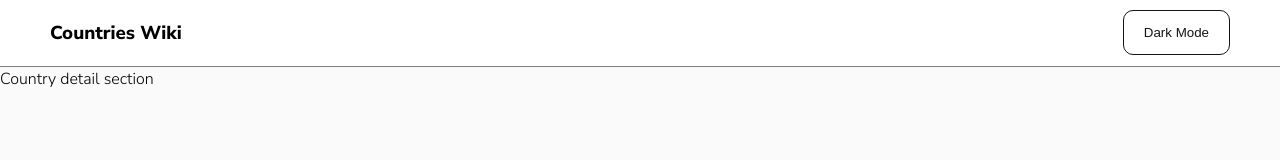
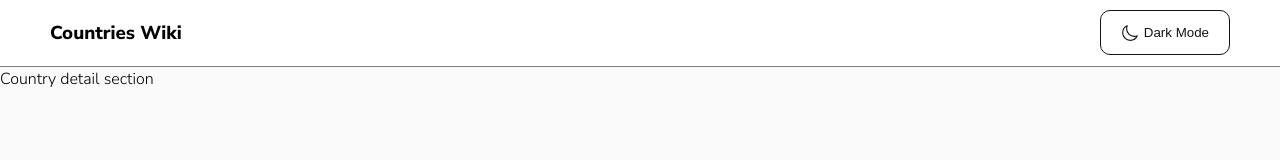
Before and after one commit to clf94-dev/countries-wiki-react, a React (Vite) app: page /country in a window 1280 px wide. Both pictures are taken after a click on the button "Dark Mode". Shown: the top 160 px of the page. Built offline with nearby package versions, Linux system fonts and the light colour scheme.

Commit message:
install icon lib & add moon icon

```diff
--- a/index.html
+++ b/index.html
@@ -11,6 +11,8 @@
   </head>
   <body>
     <div id="root"></div>
+    <script type="module" src="https://unpkg.com/ionicons@7.1.0/dist/ionicons/ionicons.esm.js"></script>
+    <script nomodule src="https://unpkg.com/ionicons@7.1.0/dist/ionicons/ionicons.js"></script>
     <script type="module" src="/src/main.jsx"></script>
   </body>
 </html>
--- a/src/components/Navbar/Navbar.jsx
+++ b/src/components/Navbar/Navbar.jsx
@@ -6,7 +6,10 @@ function Navbar(){
                 <h3>Countries Wiki</h3>
             </div>
             <div className={styles.btnSection}>
-                <button className={styles.darkModeBtn}>Dark Mode</button>
+                <button className={styles.darkModeBtn}>
+                    <ion-icon name='moon-outline' size="small"></ion-icon>
+                    <p>Dark Mode</p>
+                </button>
             </div>
         </div>
     )
--- a/src/components/Navbar/Navbar.module.css
+++ b/src/components/Navbar/Navbar.module.css
@@ -14,6 +14,10 @@
     border: 1px solid hsl(200, 15%, 8%);
     border-radius: 10px;
     background-color: transparent;
+    display: flex;
+    width: 130px;
+    justify-content: space-between;
+    align-items: center;
     color: hsl(200, 15%, 8%);
     padding: 0 20px;
 }
```
